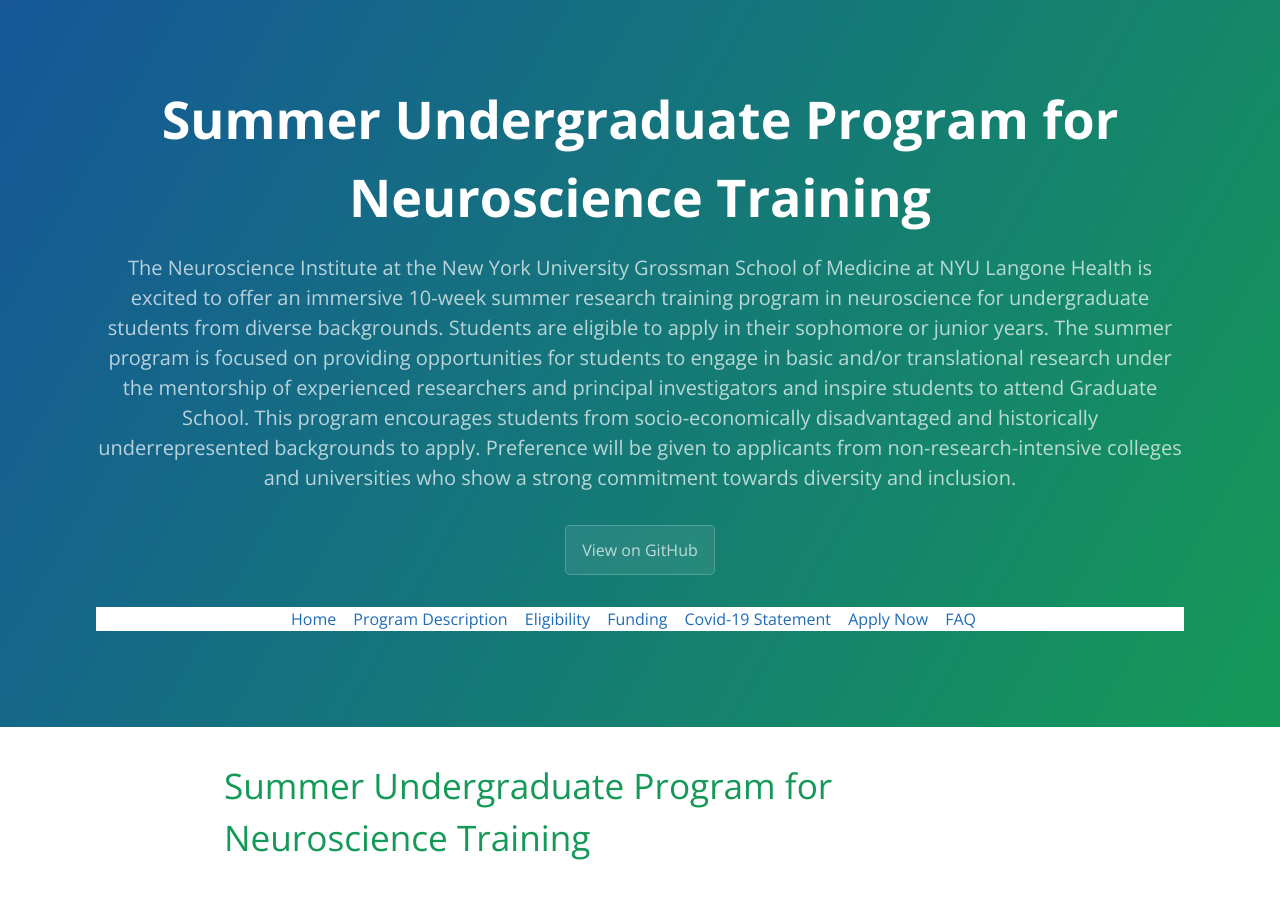
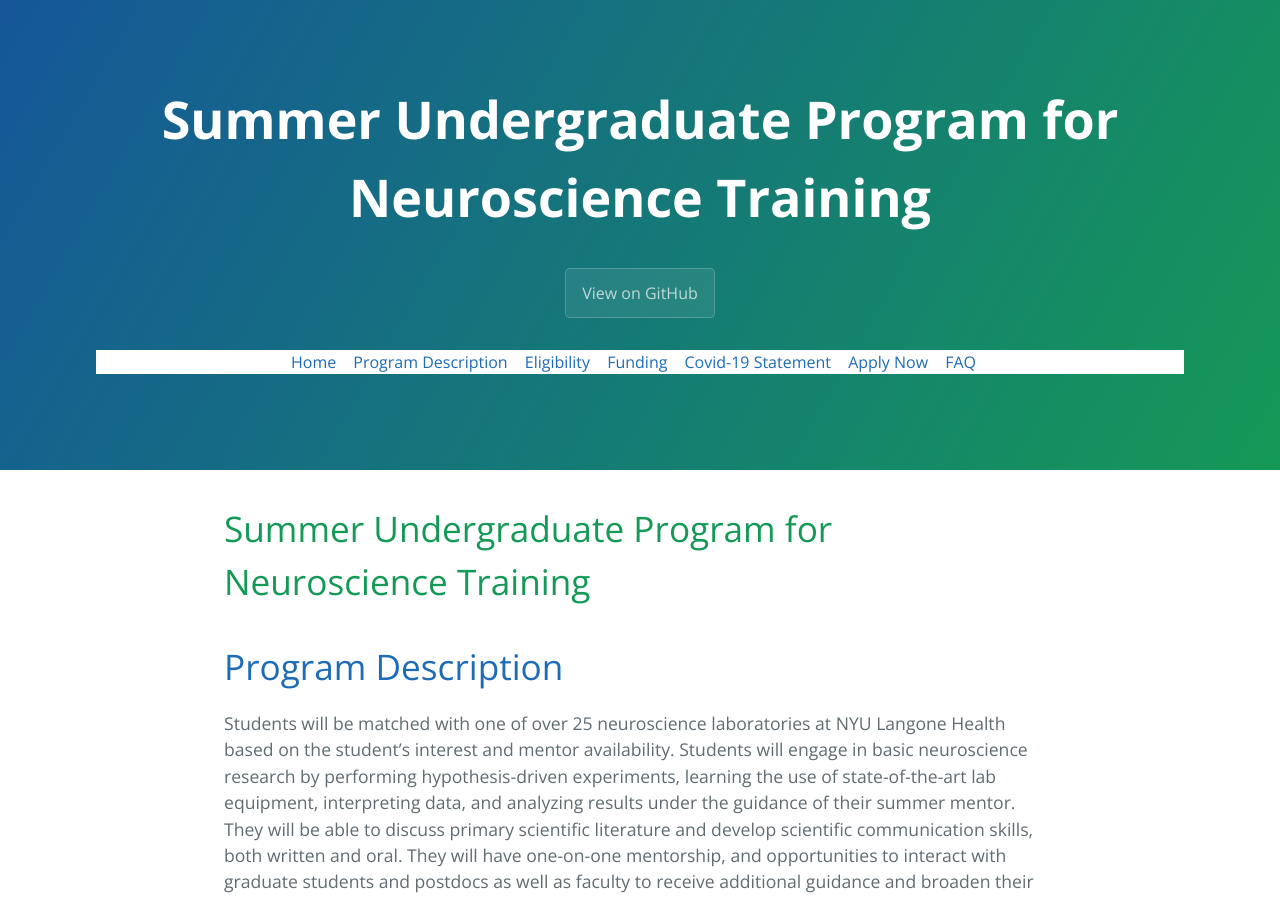
Before and after one commit to NICDIundergrad/SummerUndergradProgramWeb, a Jekyll site: the page built from index.md, in a window 1280 px wide and 900 px high. Built offline with Jekyll 4.4.1, drawn with Linux system fonts in a browser that asks for light colours; our own code applies the rules of GitHub Pages for plain Markdown files; the repository's description, which GitHub fills in, is left out.

Commit message:
Update _config.yml

```diff
--- a/_config.yml
+++ b/_config.yml
@@ -1,3 +1 @@
-title: Summer
-description: The Neuroscience Institute at the New York University Grossman School of Medicine at NYU Langone Health is excited to offer an immersive 10-week summer research training program in neuroscience for undergraduate students from diverse backgrounds. Students are eligible to apply in their sophomore or junior years. The summer program is focused on providing opportunities for students to engage in basic and/or translational research under the mentorship of experienced researchers and principal investigators and inspire students to attend Graduate School. This program encourages students from socio-economically disadvantaged and historically underrepresented backgrounds to apply. Preference will be given to applicants from non-research-intensive colleges and universities who show a strong commitment towards diversity and inclusion.
-theme: jekyll-theme-cayman
+ theme: jekyll-theme-cayman
```
